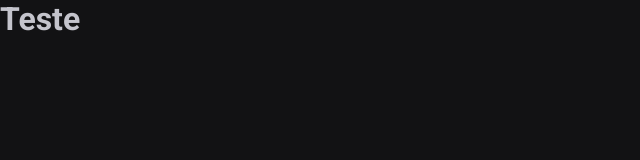
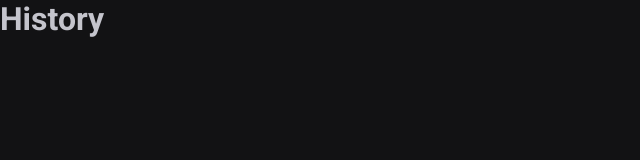
Before and after one commit to AguiarIsaac/IgniteRocketseat, a React (Vite) app in the folder Aulas/projeto-02-ignite-timer/: page /history in a window 1280 px wide. Shown: the top 160 px of the page, without its empty margins (0-640 px from the left). Built offline with nearby package versions, Linux system fonts and the light colour scheme.

Commit message:
React Router DOM

```diff
--- a/Aulas/projeto-02-ignite-timer/package.json
+++ b/Aulas/projeto-02-ignite-timer/package.json
@@ -12,6 +12,7 @@
   "dependencies": {
     "react": "^18.2.0",
     "react-dom": "^18.2.0",
+    "react-router-dom": "^6.3.0",
     "styled-components": "^5.3.5"
   },
   "devDependencies": {
--- a/Aulas/projeto-02-ignite-timer/src/App.tsx
+++ b/Aulas/projeto-02-ignite-timer/src/App.tsx
@@ -1,13 +1,16 @@
 import { ThemeProvider } from 'styled-components'
-
 import { GlobalStyle } from './styles/global'
 import { defaultTheme } from './styles/themes/default'
+
+import { BrowserRouter } from 'react-router-dom'
+import { Router } from './Router'
 
 export function App() {
   return (
     <ThemeProvider theme={defaultTheme}>
-      <h1>Teste</h1>
-
+      <BrowserRouter>
+        <Router />
+      </BrowserRouter>
       <GlobalStyle />
     </ThemeProvider>
   )
--- /dev/null
+++ b/Aulas/projeto-02-ignite-timer/src/Router.tsx
@@ -0,0 +1,12 @@
+import { Route, Routes } from 'react-router-dom'
+import { History } from './pages/History'
+import { Home } from './pages/Home'
+
+export function Router() {
+  return (
+    <Routes>
+      <Route path="/" element={<Home />} />
+      <Route path="history" element={<History />} />
+    </Routes>
+  )
+}
--- /dev/null
+++ b/Aulas/projeto-02-ignite-timer/src/pages/History.tsx
@@ -0,0 +1,3 @@
+export function History() {
+  return <h1>History</h1>
+}
--- /dev/null
+++ b/Aulas/projeto-02-ignite-timer/src/pages/Home.tsx
@@ -0,0 +1,3 @@
+export function Home() {
+  return <h1>Home</h1>
+}
```
Also changed, not shown: 1 other file (tests, documents, lock files or other folders).
